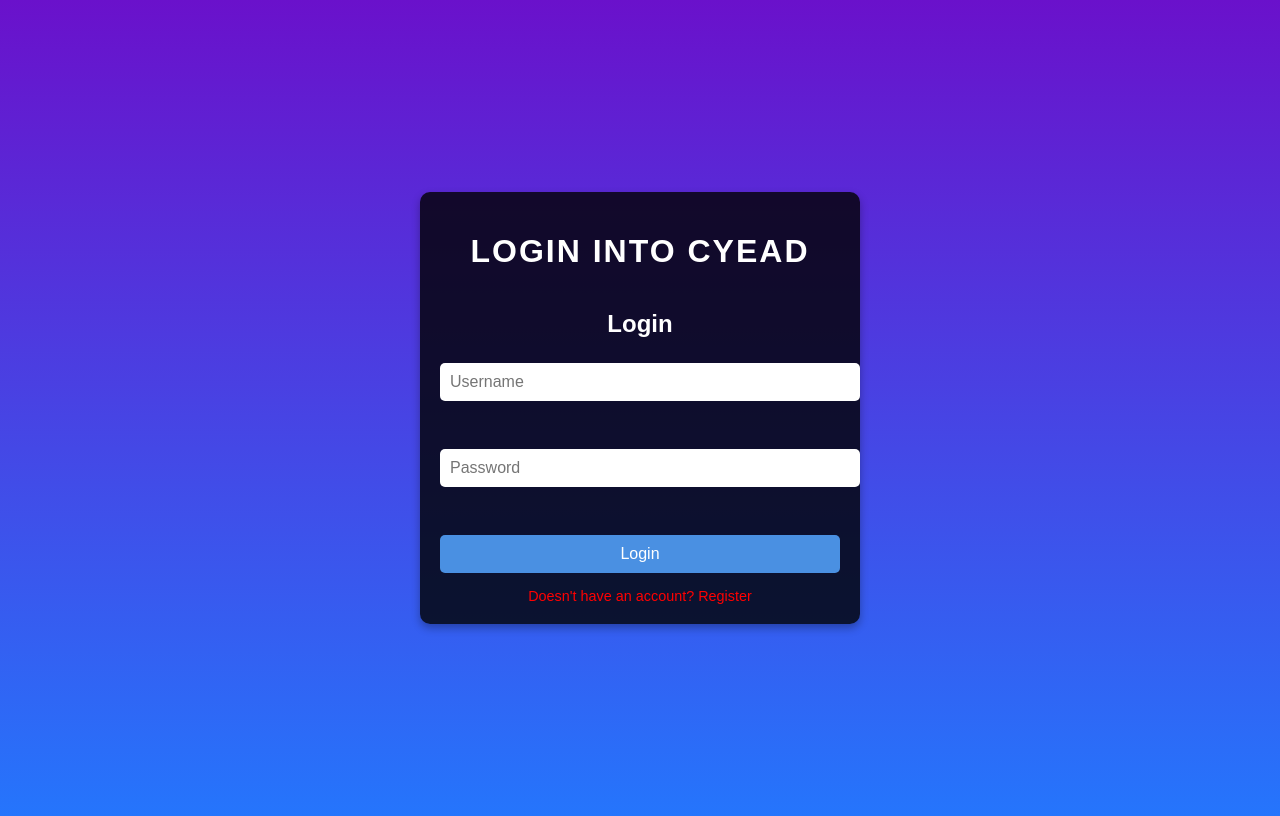
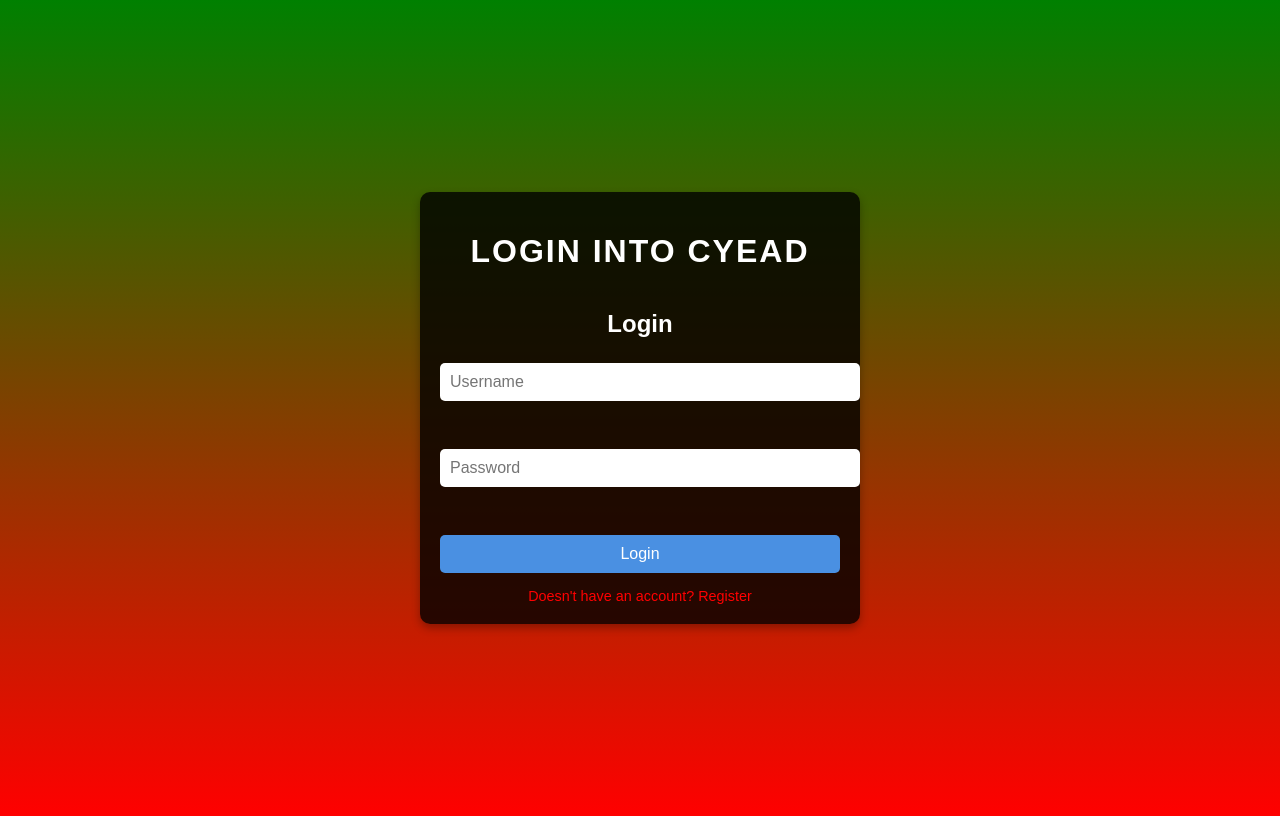
Before and after one commit to krimmzy/cyead, a Django app: page /login/ in a window 1280 px wide. Run offline with Django 3.2, Linux system fonts and the light colour scheme.

Commit message:
Update login.html

```diff
--- a/templates/login.html
+++ b/templates/login.html
@@ -10,7 +10,7 @@
             margin: o;
             padding: 0;
             font-family: Arial, sans-serif;
-            background: linear-gradient(to bottom, #6a11cb, #2575fc);
+            background: linear-gradient(to bottom, green, red);
             color: #fff;
             display: flex;
             justify-content: center;
```
